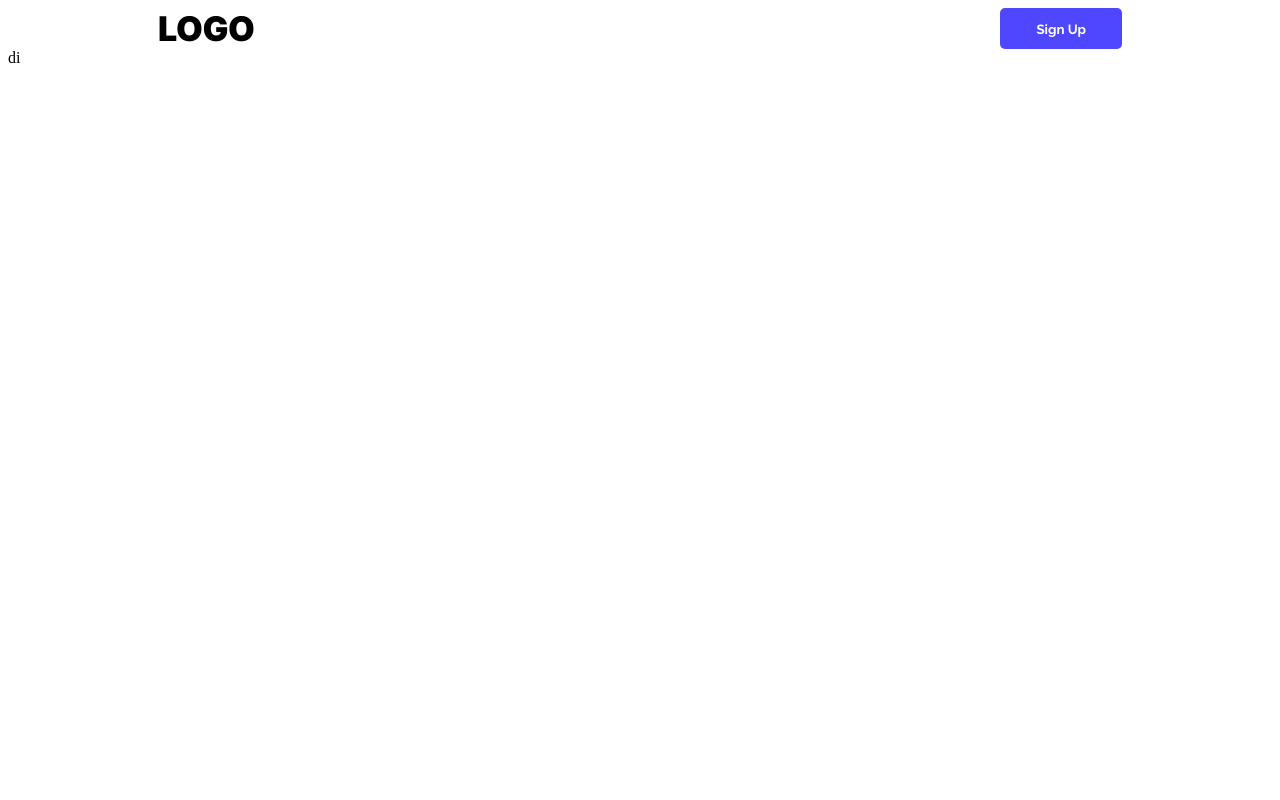
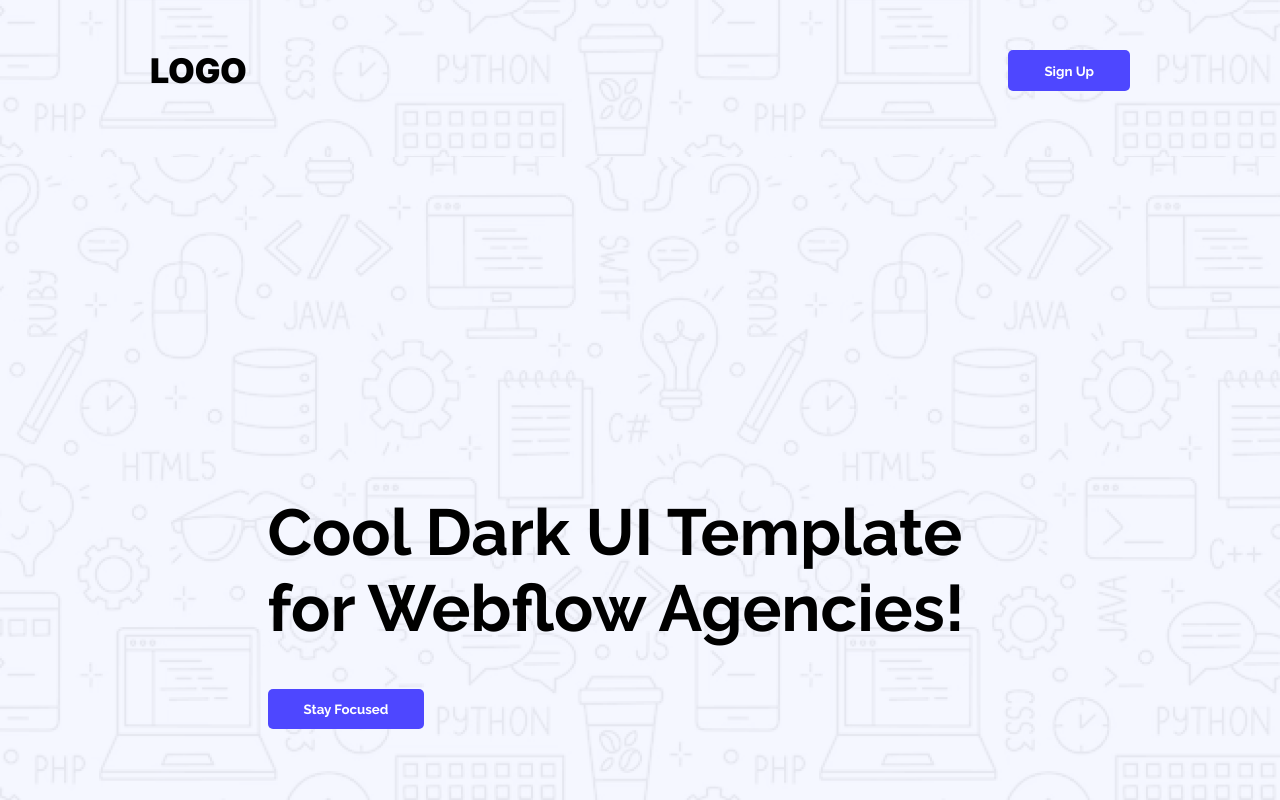
Before and after one commit to abusadat/Assignment-1, a plain HTML site: page index.html in a window 1280 px wide. Shown: the top 800 px of the page. Drawn offline with Linux system fonts and the light colour scheme.

Commit message:
added the hero section

```diff
--- a/css/style.css
+++ b/css/style.css
@@ -1,5 +1,7 @@
 body {
     /* max-width: 1440px; */
+    margin: 0;
+    padding: 0;
 }
 
 .inter-black {
@@ -23,12 +25,29 @@ body {
 }
 
 /* hero section */
+header {
+    background-image: url("../Assets/Hero-bg.png");
+    /* background-size: cover; */
+    background-position: center;
+}
 .logo {
 font-size: 34px;
 }
 nav {
-    padding: 0 150px;
+    padding: 50px 150px;
     margin-right: 0;
     display: flex;
     justify-content: space-between;
 }
+
+.hero {
+    display: block;
+    margin: auto;
+    padding: 309px 267.5px 237px 267.5px;
+}
+
+.hero-title {
+    font-family: "Raleway", sans-serif;
+    font-size: 65px;
+    font-weight: bold;
+}
--- a/index.html
+++ b/index.html
@@ -25,7 +25,10 @@
             </button>
         </nav>
         <div class="hero">
-            di
+            <h1 class="hero-title">
+                Cool Dark UI Template for Webflow Agencies!
+            </h1>
+            <button class="btn-primary">Stay Focused</button>
         </div>
     </header>
 
```
Also changed, not shown: 1 other file.
